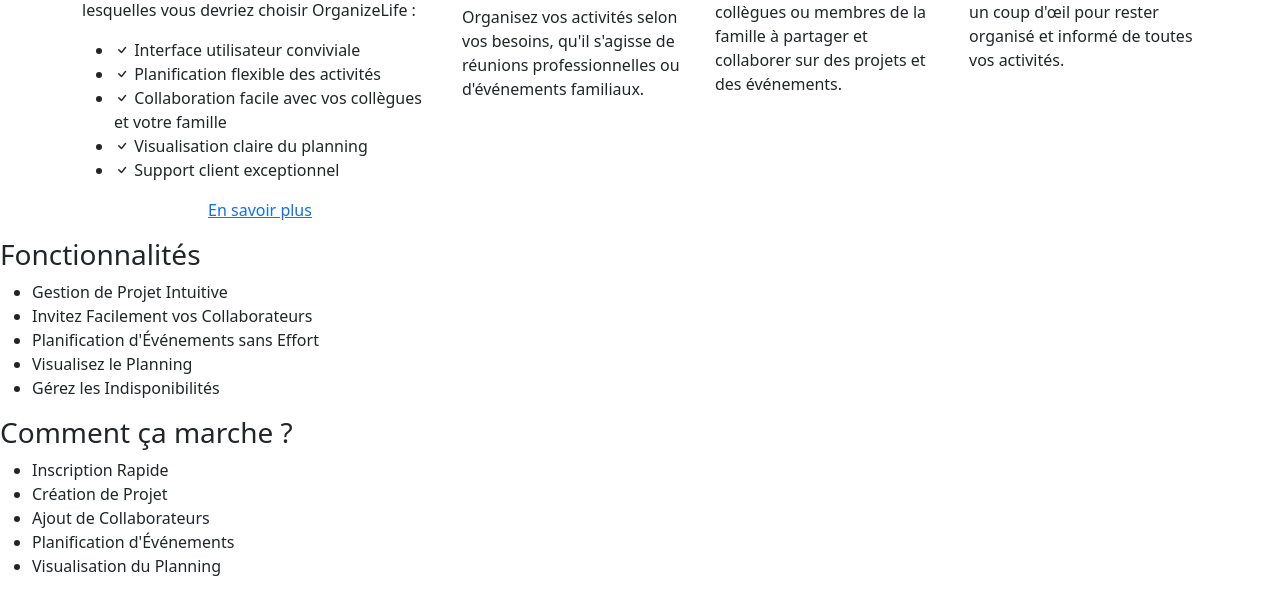
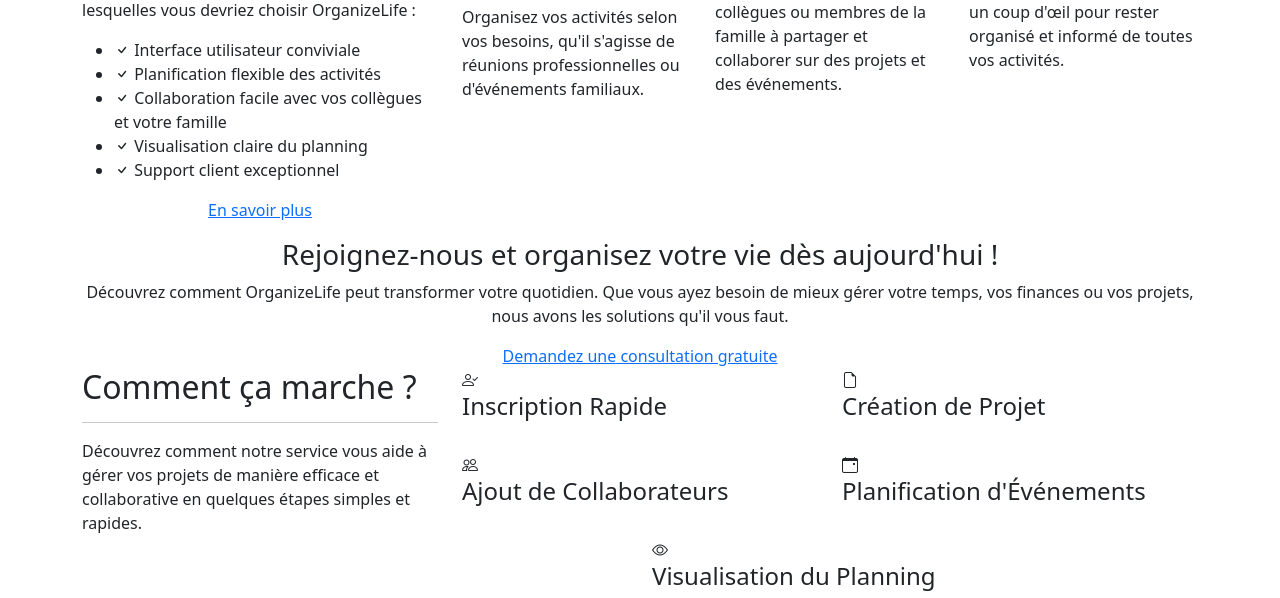
Before and after one commit to lana-12/organizeLife, a Symfony app: template templates/home/index.html.twig in a window 1280 px wide. Shown: the part 352-950 px from the top of the page. Before the commit the page ends 928 px from the top, so only its background shows below. Run offline with Twig, Linux system fonts and the light colour scheme; the template is opened without the code that fills it, so the values that code supplies are empty; style sheets or scripts are compiled from the project's sources; some libraries are stand-ins or nearby versions.

Commit message:
Setup section How it works, html + css

```diff
--- a/assets/styles/app.scss
+++ b/assets/styles/app.scss
@@ -15,6 +15,8 @@
 @import "./components/nav.scss";
 @import "./components/hero.scss";
 @import "./components/whyApp.scss";
+@import "./components/callToAction.scss";
+@import "./components/howItWorks.scss";
 
 
 // Folder layout
--- a/assets/styles/components/_header.scss
+++ b/assets/styles/components/_header.scss
@@ -10,7 +10,7 @@
   }
 
   #header.header-scrolled {
-    background: #009970;
+    background: $green;
     box-shadow: 0px 2px 15px rgba(0, 0, 0, 0.1);
     top: 0;
   }
@@ -18,7 +18,7 @@
   #header .logo {
     overflow: hidden;
     padding: 16px 30px 12px 30px;
-    background: #009970;
+    background: $green;
   }
 
   #header .logo h1 {
@@ -31,7 +31,7 @@
 
   #header .logo h1 a,
   #header .logo h1 a:hover {
-    color: #fff;
+    color: $white;
     text-decoration: none;
   }
 
--- a/templates/home/index.html.twig
+++ b/templates/home/index.html.twig
@@ -66,35 +66,87 @@
                 </div>
             </div>
         </div>
-    </section><!-- End  the Why this app section -->
+    </section>
 
-    <section>
-        <h3>Fonctionnalités</h3>
+    <!-- End  the Why this app section -->
 
-        <ul>
-            <li>Gestion de Projet Intuitive</li>
-            <li>Invitez Facilement vos Collaborateurs</li>
-            <li>Planification d'Événements sans Effort</li>
-            <li>Visualisez le Planning</li>
-            <li>Gérez les Indisponibilités</li>
-        </ul>
+    <!-- ======= Cta Section ======= -->
+    <section id="cta" class="cta">
+        <div class="container" data-aos="fade-in">
+            <div class="text-center">
+            <h3>Rejoignez-nous et organisez votre vie dès aujourd'hui !</h3>
+            <p> Découvrez comment OrganizeLife peut transformer votre quotidien. Que vous ayez besoin de mieux gérer votre temps, vos finances ou vos projets, nous avons les solutions qu'il vous faut.</p>
+            <a class="cta-btn" href="#contact">Demandez une consultation gratuite</a>
+            </div>
+        </div>
+    </section><!-- End Cta Section -->
 
+
+
+
+<!-- Start Section How It Works -->
+    <section id="services" class="services section-bg">
+        <div class="container">
+            <div class="row">
+                <div class="col-lg-4">
+                    <div class="section-title" data-aos="fade-right">
+                    <h2>Comment ça marche ?</h2>
+                    <hr class="separator"/>
+                    <p>Découvrez comment notre service vous aide à gérer vos projets de manière efficace et collaborative en quelques étapes simples et rapides.</p>
+                    </div>
+                </div>
+                <div class="col-lg-8">
+                    <div class="row justify-content-center">
+                    <div class="col-md-6 d-flex align-items-stretch mt-4 mt-md-0">
+                        <div class="step-box" data-aos="zoom-in" data-aos-delay="100">
+                            <div class="icon">
+                                <i class="bi bi-person-check"></i>
+                            </div>
+                            <h4>Inscription Rapide</h4>
+                        </div>
+                    </div>
+                    <div class="col-md-6 d-flex align-items-stretch mt-4 mt-md-0">
+                        <div class="step-box" data-aos="zoom-in" data-aos-delay="200">
+                            <div class="icon">
+                                <i class="bi bi-file-earmark"></i>
+                            </div>
+                            <h4>Création de Projet</h4>
+                        </div>
+                    </div>
+                    <div class="col-md-6 d-flex align-items-stretch mt-4">
+                        <div class="step-box" data-aos="zoom-in" data-aos-delay="300">
+                            <div class="icon">
+                                <i class="bi bi-people"></i>
+                            </div>
+                            <h4>Ajout de Collaborateurs</h4>
+                        </div>
+                    </div>
+                    <div class="col-md-6 d-flex align-items-stretch mt-4">
+                        <div class="step-box" data-aos="zoom-in" data-aos-delay="400">
+                            <div class="icon">
+                                <i class="bi bi-calendar-event"></i>
+                            </div>
+                            <h4>Planification d'Événements</h4>
+                        </div>
+                    </div>
+                    <div class="col-md-6 d-flex align-items-stretch mt-4">
+                        <div class="step-box" data-aos="zoom-in" data-aos-delay="500">
+                            <div class="icon">
+                                <i class="bi bi-eye"></i>
+                            </div>
+                            <h4>Visualisation du Planning</h4>
+                        </div>
+                    </div>
+                    </div>
+                </div>
+            </div>
+        </div>
     </section>
 
 
-    <section>
+    <!-- End Section How It Works -->
 
-        <h3>Comment ça marche ?</h3>
 
-            <ul>
-                <li>Inscription Rapide</li>
-                <li>Création de Projet</li>
-                <li>Ajout de Collaborateurs</li>
-                <li>Planification d'Événements</li>
-                <li>Visualisation du Planning</li>
-            </ul>
-
-    </section>
 
 {{ dump(app) }}
 {{ dump(app.user) }}
```
Also changed, not shown: assets/styles/components/_callToAction.scss (added, +36 -0 lines), assets/styles/components/_hero.scss (+5 -5 lines), assets/styles/components/_howItWorks.scss (added, +59 -0 lines), assets/styles/components/_whyApp.scss (+8 -8 lines), assets/img/callToAction.png (added).
